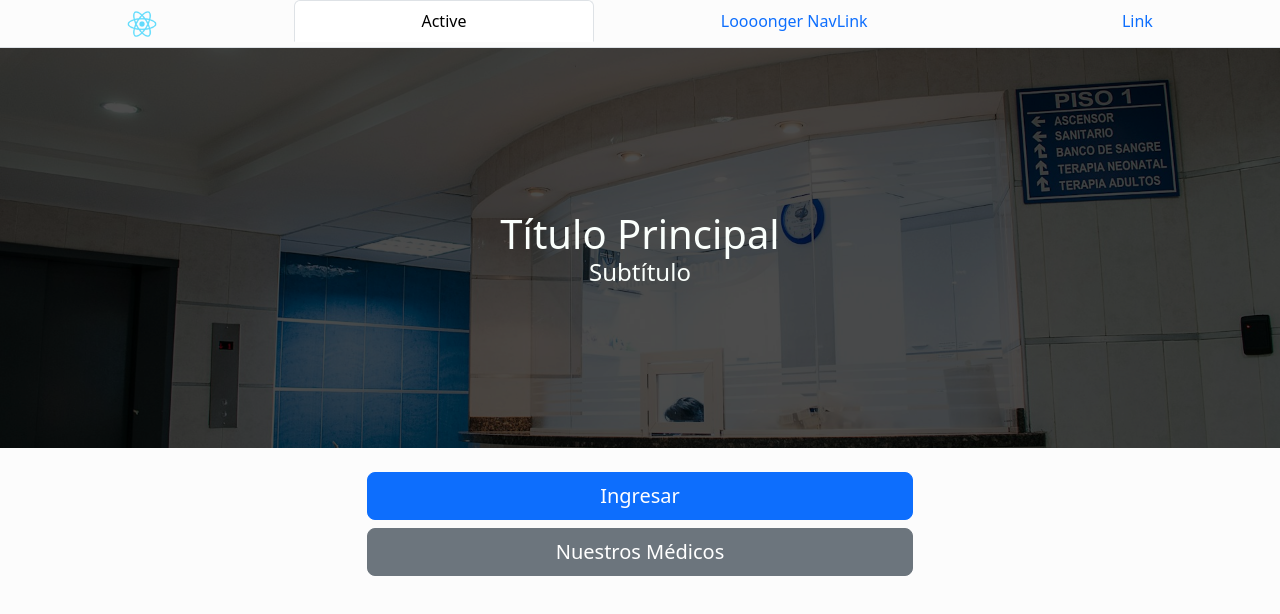
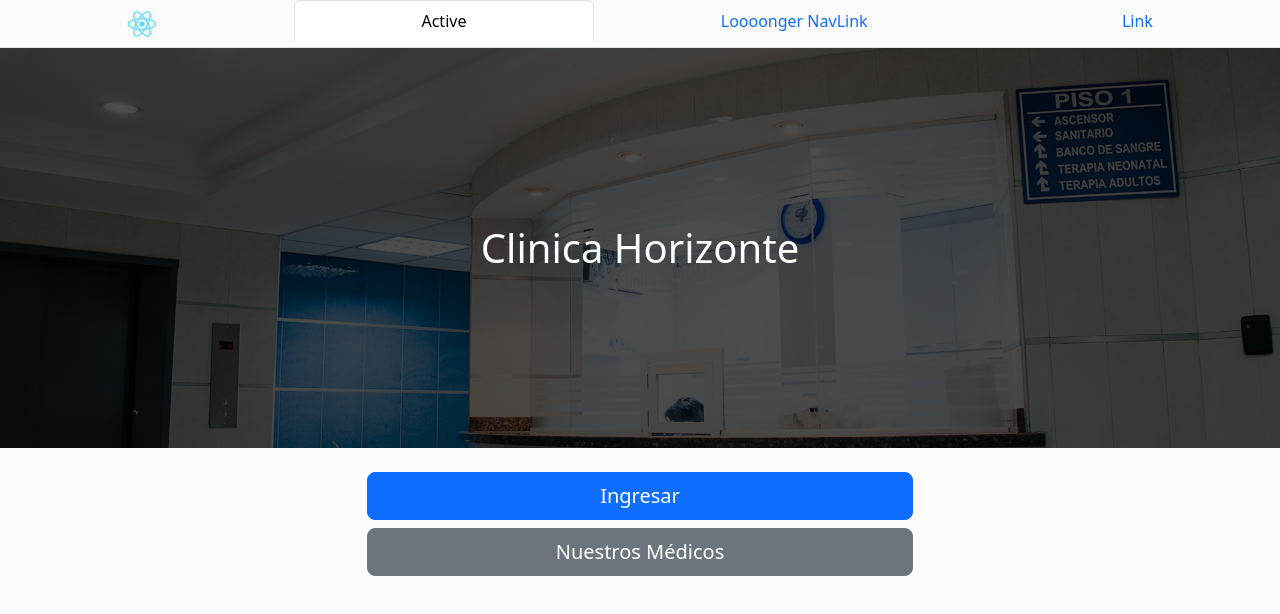
Before and after one commit to sebast825/medical-scheduling-fe, a React (Create React App) app: page / in a window 1280 px wide. Shown: the top 614 px of the page. Built offline with nearby package versions, Linux system fonts and the light colour scheme.

Commit message:
PacienteHome

```diff
--- a/src/Components/Opening/Opening.tsx
+++ b/src/Components/Opening/Opening.tsx
@@ -1,13 +1,18 @@
 import React from 'react';
 import './Opening.scss'; // Importa el archivo CSS para los estilos
 
-function Opening() {
+type IOpening = {
+  title: string,
+  subTitle: string
+}
+
+function Opening({ title = "asd", subTitle } :IOpening) : React.ReactElement {
   return (
     <div className="opening-container"style={{ backgroundImage: `url(/images/hospital.jpg)` }}>
       <div className="overlay">
         <div className="text-content">
-          <h1 className="title">Título Principal</h1>
-          <h2 className="subtitle">Subtítulo</h2>
+          <h1 className="title">{title}</h1>
+          <h2 className="subtitle">{subTitle}</h2>
         </div>
       </div>
     </div>
--- a/src/pages/Home.tsx
+++ b/src/pages/home/Home.tsx
@@ -1,10 +1,10 @@
 import { Button } from "react-bootstrap";
- import FillExample from "../Components/Nav Bar/NavBar";
-import Opening from "../Components/Opening/Opening";
-import { fetchPacientes } from "../services/apiService";
-import { useUserContext,useUserToggleContext,usePersonaInfoContext } from "../context/authContext";
+ import FillExample from "../../Components/Nav Bar/NavBar";
+import Opening from "../../Components/Opening/Opening";
+import { fetchPacientes } from "../../services/apiService";
+import { useUserContext,useUserToggleContext,usePersonaInfoContext } from "../../context/authContext";
 import { useNavigate } from "react-router-dom";
-import { useRedirectToLogin, useRedirectToNuestrosMedicos } from "../routes/navigation";
+import { useRedirectToLogin, useRedirectToNuestrosMedicos } from "../../routes/navigation";
 function Home() {
 
   const {personaInfo} = usePersonaInfoContext()
@@ -18,7 +18,7 @@ function Home() {
     <div>
 
        {/* <FillExample />  */}
-      <Opening />
+      <Opening title="Clinica Horizonte" subTitle=""/>
       {personaInfo && <p>Hola {personaInfo.nombre}</p>}
       <div className="container mt-4">
         <div className="row d-flex justify-content-center">
--- a/src/pages/Login.tsx
+++ b/src/pages/home/Login.tsx
@@ -1,5 +1,5 @@
 
-import LoginForm from "../Components/Login/Login";
+import LoginForm from "../../Components/Login/Login";
 
 function Login(){
    return (
--- a/src/pages/index.ts
+++ b/src/pages/index.ts
@@ -1,7 +1,7 @@
 import React from 'react';
-import Home from './Home';
+import Home from './home/Home';
 
 export {Home}
 
-export const Login = React.lazy(() => import('./Login'));
-export const NuestrosMedicos = React.lazy(() => import('./NuestrosMedicos'));
+export const Login = React.lazy(() => import('./home/Login'));
+export const NuestrosMedicos = React.lazy(() => import('./home/NuestrosMedicos'));
--- /dev/null
+++ b/src/pages/paciente/PacienteHome.tsx
@@ -0,0 +1,12 @@
+import Opening from "../../Components/Opening/Opening";
+
+
+function PacienteHome(){
+   return(
+      <div>
+      <Opening title="Medicos" subTitle="sanders" />
+      </div>
+   )
+}
+
+export default PacienteHome;
--- a/src/routes/routerConfig.tsx
+++ b/src/routes/routerConfig.tsx
@@ -1,4 +1,5 @@
 import { Home, Login, NuestrosMedicos} from "../pages/index"
+import PacienteHome from "../pages/paciente/PacienteHome"
 
 export const routes = [
    {
@@ -12,5 +13,9 @@ export const routes = [
    {
       path: '/nuestrosMedicos',
       element: <NuestrosMedicos/>
+   },
+   {
+      path: '/pacientes',
+      element: <PacienteHome/>
    }
 ]
```
Also changed, not shown: src/pages/home/NuestrosMedicos.tsx (renamed from src/pages/NuestrosMedicos.tsx, +4 -4 lines).
